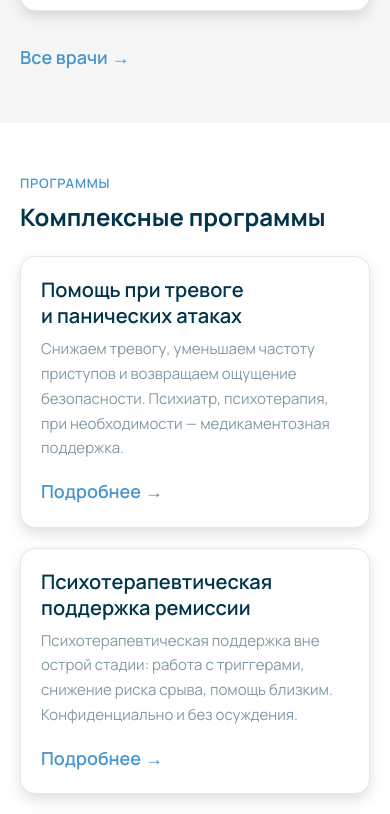
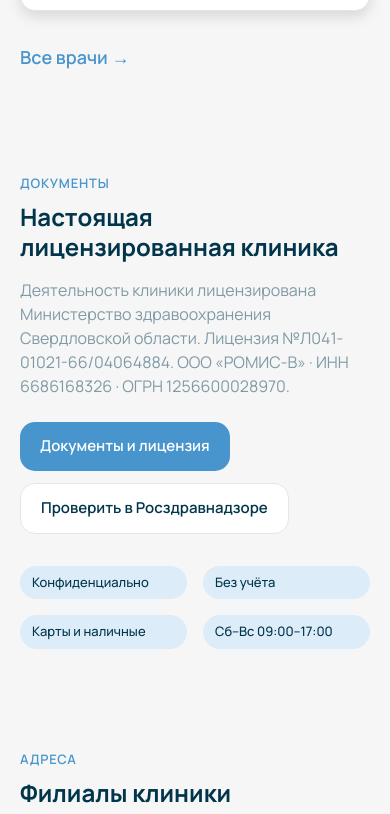
Before and after one commit to druzhbacompany/pro-spokoystvie-site, a Next.js app: page / in a window 390 px wide. Shown: the part 7958-8772 px from the top of the page. Built offline with nearby package versions, Linux system fonts and the light colour scheme.

Commit message:
De-emphasize programs in navigation and homepage

```diff
--- a/app/page.tsx
+++ b/app/page.tsx
@@ -7,7 +7,7 @@ import { Cta } from "@/components/smt/Cta";
 import { DoctorCard } from "@/components/smt/DoctorCard";
 import { ServiceCard } from "@/components/smt/ServiceCard";
 import { BranchesSection } from "@/components/smt/Branches";
-import { DOCTORS, SERVICES, SERVICE_CATEGORIES, PROGRAMS, CLINIC } from "@/lib/data";
+import { DOCTORS, SERVICES, SERVICE_CATEGORIES, CLINIC } from "@/lib/data";
 
 export const metadata: Metadata = {
   title: "ПРО спокойствие — психиатрия, психотерапия, психология и неврология в Екатеринбурге",
@@ -87,23 +87,8 @@ export default function HomePage() {
           </div>
         </section>
 
-        {/* [4] Programs */}
-        <section className="smt-section">
-          <div className="smt-container">
-            <p className="smt-eyebrow">Программы</p>
-            <h2 className="smt-h2 mt-2">Комплексные программы</h2>
-            <div className="mt-6 grid gap-5 sm:grid-cols-2 lg:grid-cols-4">
-              {PROGRAMS.map((p) => (
-                <Link key={p.slug} href={`/programmy/${p.slug}/`} className="smt-card smt-card-pad is-link flex h-full flex-col" aria-label={`Подробнее: ${p.title}`}>
-                  <h3 className="smt-h3">{p.title}</h3>
-                  <p className="mt-2 flex-1 text-[15px] smt-muted">{p.blurb}</p>
-                  <span className="smt-link mt-4 inline-flex">Подробнее →</span>
-                </Link>
-              ))}
-            </div>
-            <Link href="/programmy/" className="smt-link mt-8 inline-flex">Все программы →</Link>
-          </div>
-        </section>
+        {/* [4] Programs — блок убран с главной (решение собственника, 2026-07-04).
+            Раздел /programmy и данные PROGRAMS сохранены, страницы доступны напрямую. */}
 
         {/* [5] Trust / license */}
         <section className="smt-section smt-section-alt">
--- a/lib/data.ts
+++ b/lib/data.ts
@@ -34,7 +34,8 @@ export const CLINIC = {
 export const NAV = [
   { label: "Услуги", href: "/uslugi/" },
   { label: "IV-терапия", href: "/uslugi/iv-terapiya/" },
-  { label: "Программы", href: "/programmy/" },
+  // «Программы» убраны из публичной навигации (решение собственника, 2026-07-04):
+  // раздел /programmy и все его URL сохранены и доступны напрямую.
   { label: "Врачи", href: "/vrachi/" },
   { label: "Цены", href: "/tseny/" },
   { label: "Документы", href: "/dokumenty/" },
```
